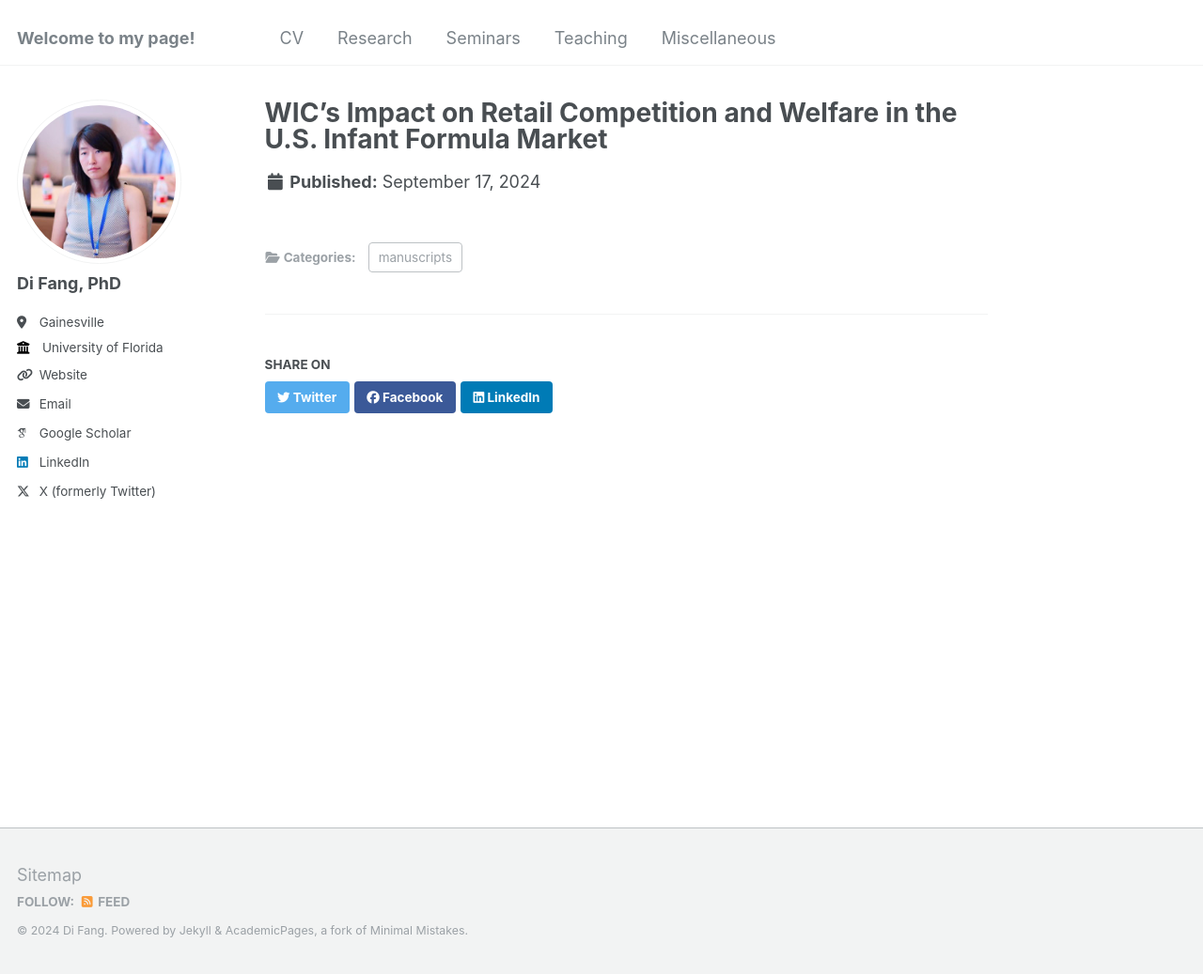
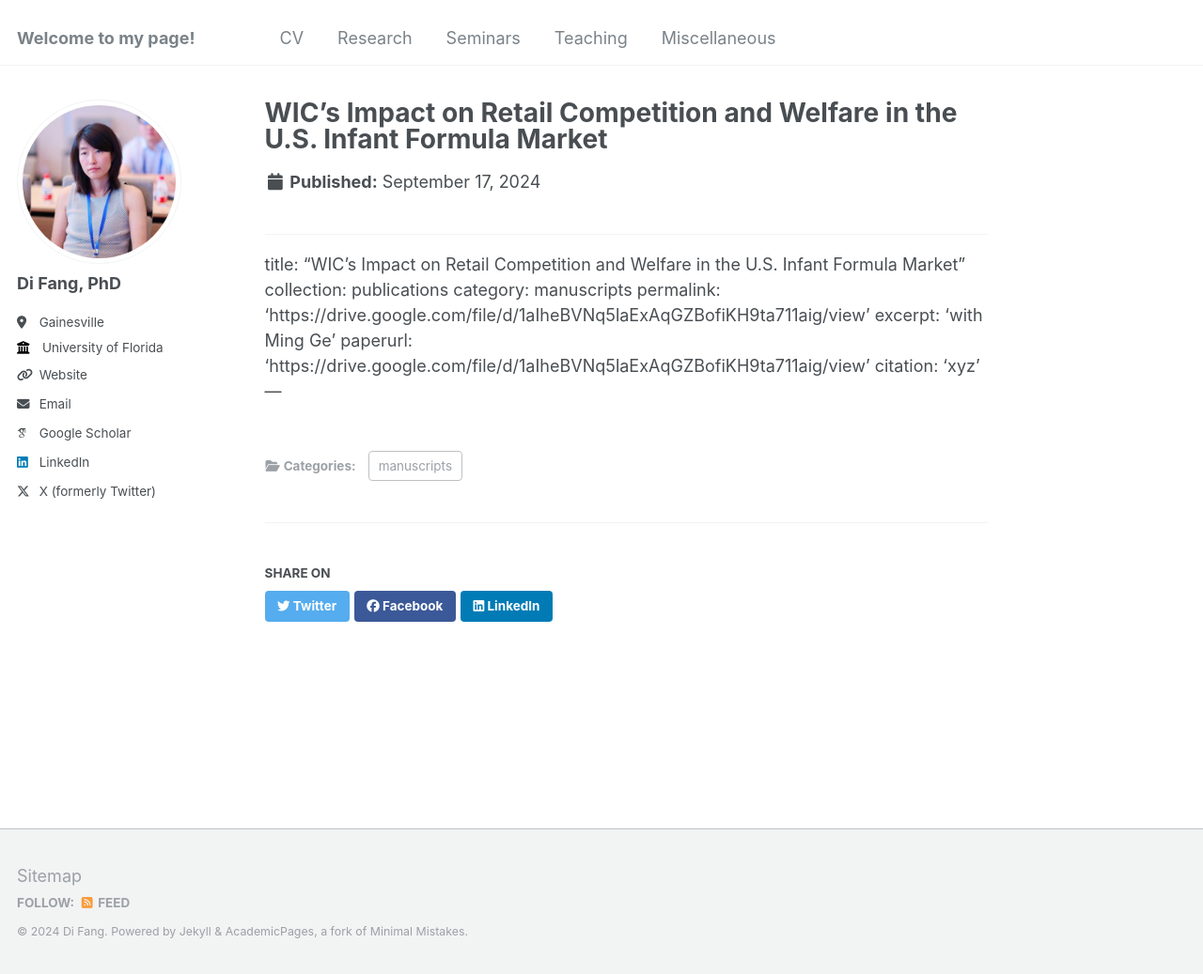
Before and after one commit to fangdi2009/mypage, a Jekyll site: the page built from _publications/wp2.md, in a window 1280 px wide and 1037 px high. Shown: the whole window at 94% size. Built offline with Jekyll 4.4.1, drawn with Linux system fonts in a browser that asks for light colours; some web fonts are replaced.

Commit message:
Update wp2.md

```diff
--- a/_publications/wp2.md
+++ b/_publications/wp2.md
@@ -7,3 +7,13 @@ excerpt: 'with Ming Ge'
 paperurl: 'https://drive.google.com/file/d/1aIheBVNq5laExAqGZBofiKH9ta711aig/view'
 citation: 'xyz'
 ---
+
+---
+title: "WIC’s Impact on Retail Competition and Welfare in the U.S. Infant Formula Market"
+collection: publications
+category: manuscripts
+permalink: 'https://drive.google.com/file/d/1aIheBVNq5laExAqGZBofiKH9ta711aig/view'
+excerpt: 'with Ming Ge'
+paperurl: 'https://drive.google.com/file/d/1aIheBVNq5laExAqGZBofiKH9ta711aig/view'
+citation: 'xyz'
+---
```
